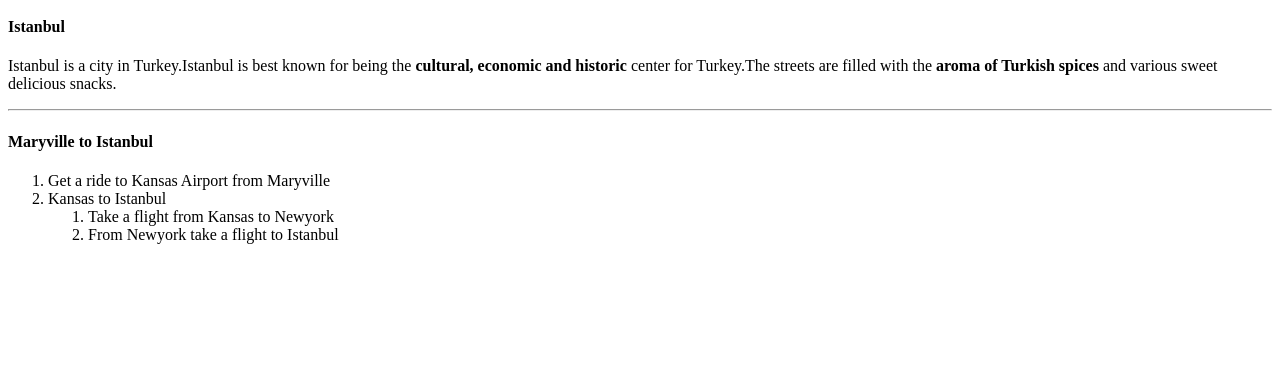
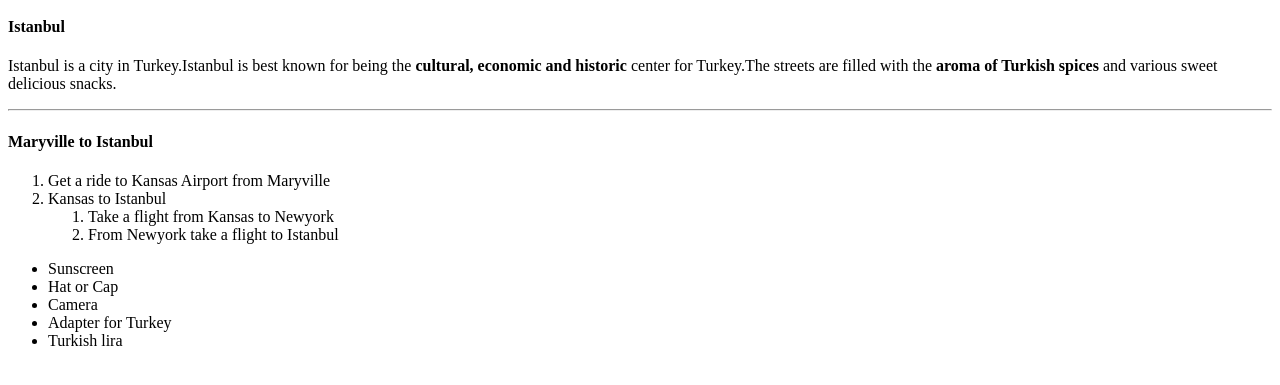
Before and after one commit to 44-563-WebApps-F21/webapps-f21-assignment-3-kundanaSakhamuri98, a plain HTML site: page index.html in a window 1280 px wide. Shown: the part 101-486 px from the top of the page. Drawn offline with Linux system fonts and the light colour scheme.

Commit message:
Updated index.html with recommended travel items

```diff
--- a/index.html
+++ b/index.html
@@ -19,5 +19,12 @@
                 </ol>
             </li>
         </ol>
+        <ul>
+            <li>Sunscreen</li>
+            <li>Hat or Cap</li>
+            <li>Camera</li>
+            <li>Adapter for Turkey</li>
+            <li>Turkish lira</li>
+        </ul>
     </body>
 </html>
```
